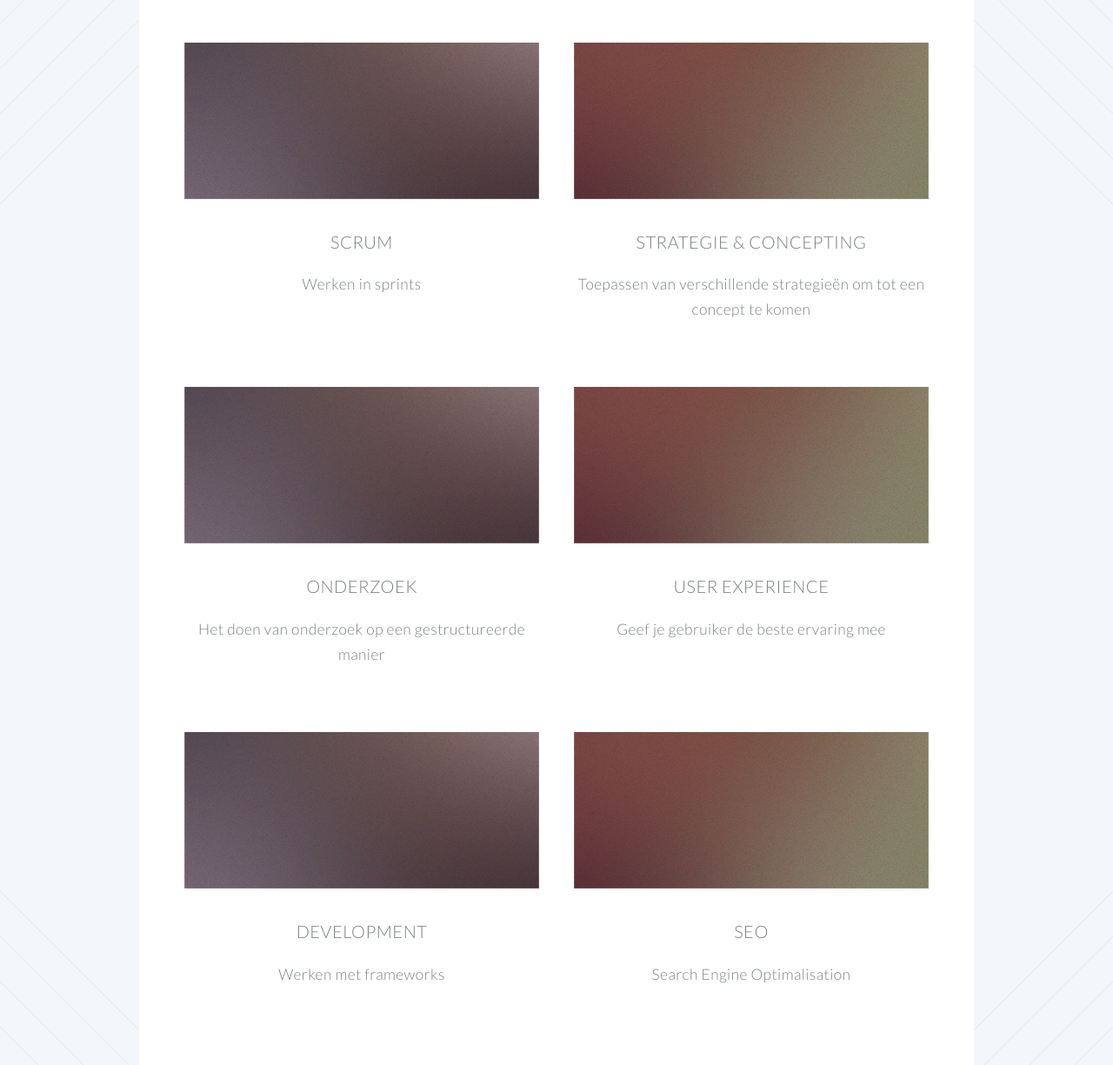
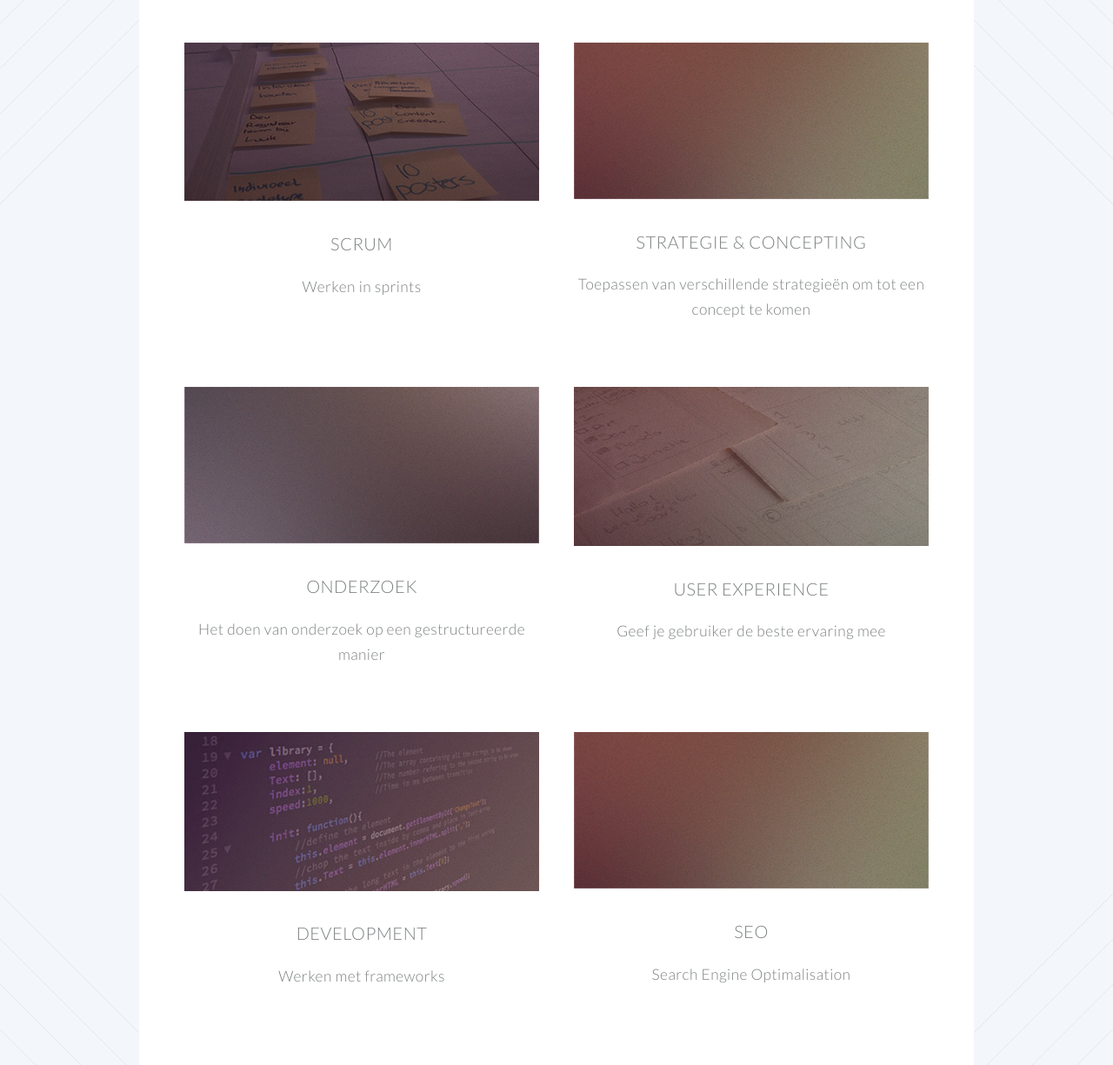
Before and after one commit to JonathanFerede/Portfolio, a plain HTML site: page opleiding/semester4/index.html in a window 1280 px wide. Shown: the part 435-1660 px from the top of the page at 87% size. Drawn offline with Linux system fonts and the light colour scheme.

Commit message:
Een aantal plaatjes toegevoegd

```diff
--- a/opleiding/semester4/index.html
+++ b/opleiding/semester4/index.html
@@ -104,7 +104,7 @@ plaatjes: Mercedes. scrumbord, iets met doelgroeponderzoek, paperprototype,
                         <div class="6u 12u(narrower)">
 
                             <section>
-                                <a href="scrum/" class="image featured"><img src="../../images/pic01.jpg" alt="" /></a>
+                                <a href="scrum/" class="image featured"><img src="../../images/scrum.jpg" alt="" /></a>
                                 <header>
                                     <h3>Scrum</h3>
                                 </header>
@@ -139,7 +139,7 @@ plaatjes: Mercedes. scrumbord, iets met doelgroeponderzoek, paperprototype,
                         <div class="6u 12u(narrower)">
 
                             <section>
-                                <a href="ux/" class="image featured"><img src="../../images/pic02.jpg" alt="" /></a>
+                                <a href="ux/" class="image featured"><img src="../../images/user_experience.jpg" alt="" /></a>
                                 <header>
                                     <h3>User Experience</h3>
                                 </header>
@@ -152,7 +152,7 @@ plaatjes: Mercedes. scrumbord, iets met doelgroeponderzoek, paperprototype,
                         <div class="6u 12u(narrower)">
 
                             <section>
-                                <a href="development/" class="image featured"><img src="../../images/pic01.jpg" alt="" /></a>
+                                <a href="development/" class="image featured"><img src="../../images/development.jpg" alt="development" /></a>
                                 <header>
                                     <h3>Development</h3>
                                 </header>
```
Also changed, not shown: index.html (+1 -1 lines), images/development.jpg (added), images/scrum.jpg (added), images/user_experience.jpg (added).
